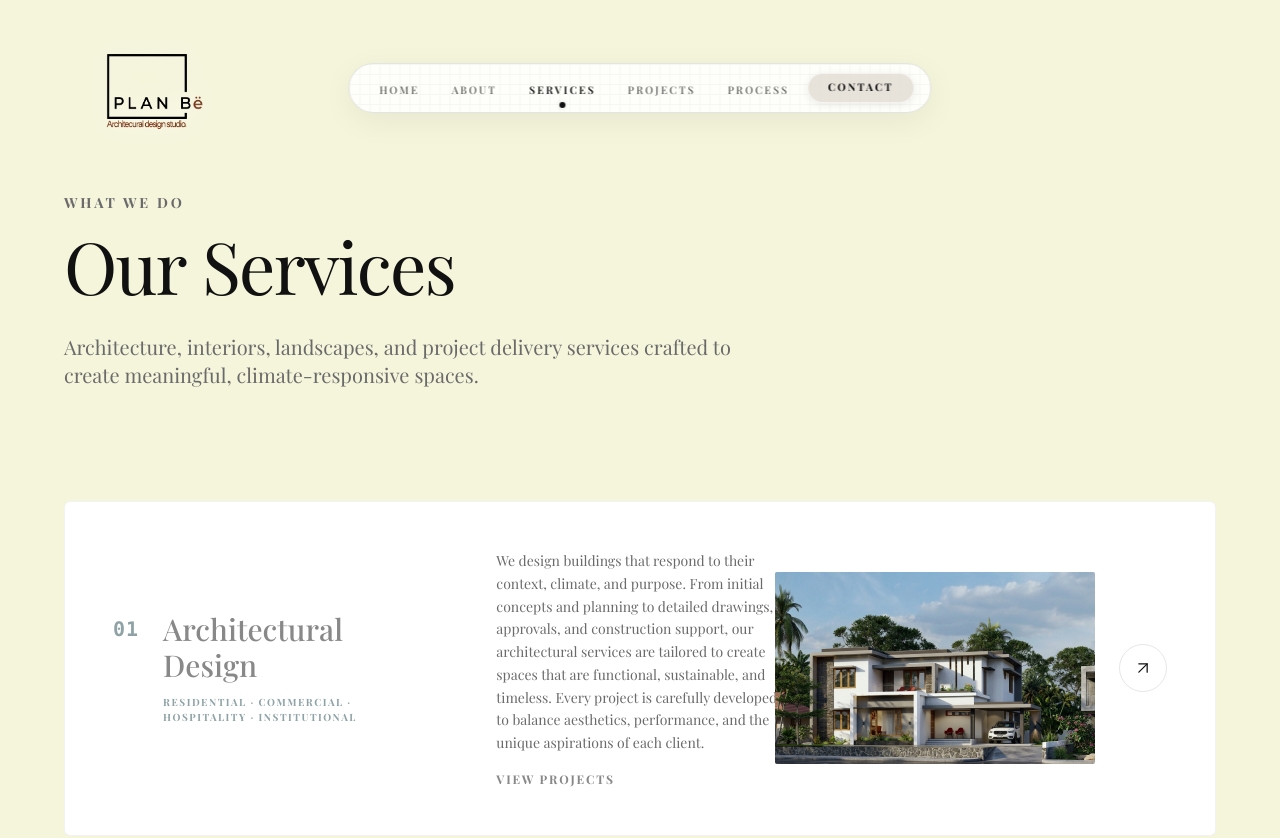
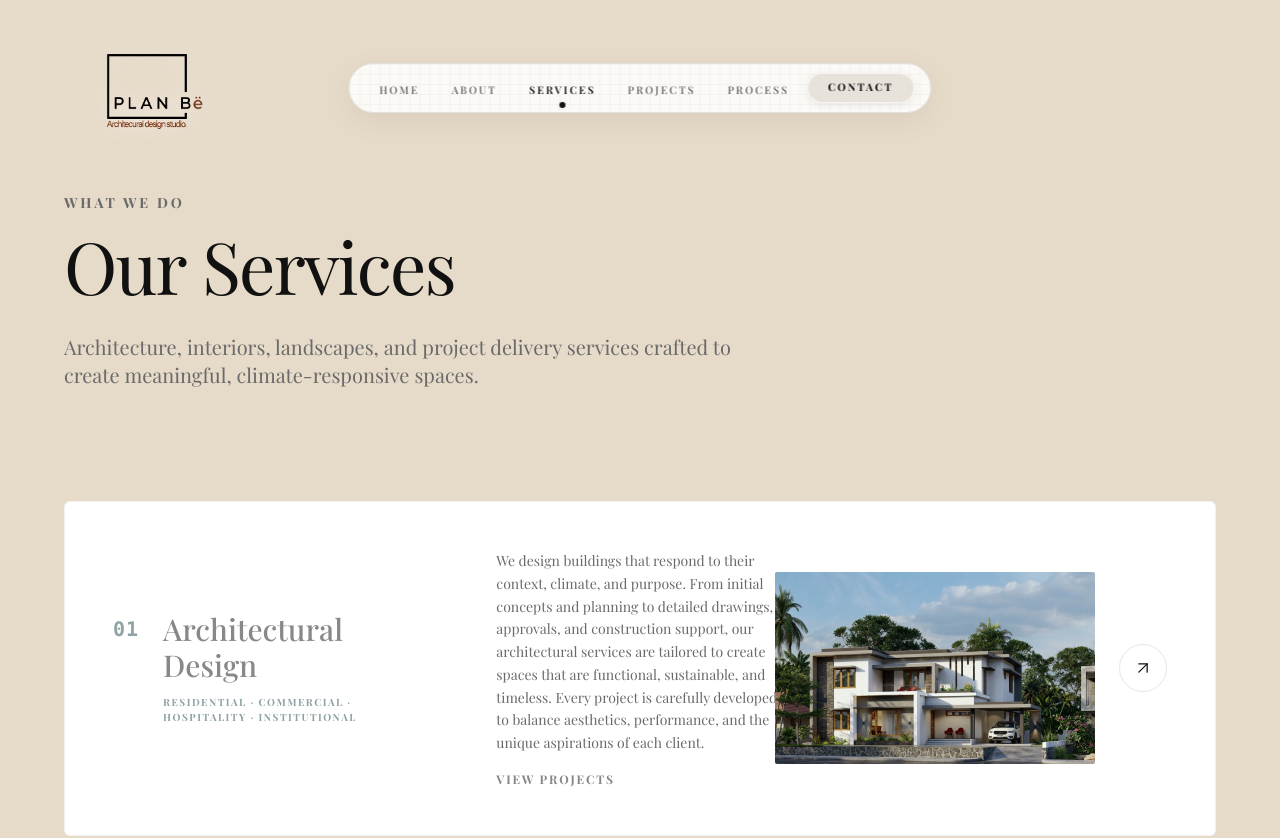
Before and after one commit to ahal0309/planbe20, a Next.js app: page /services in a window 1280 px wide. Shown: the top 838 px of the page. Built offline with nearby package versions, Linux system fonts and the light colour scheme; a web font is replaced by a local one.

Commit message:
Revert global background changes and apply Creamed Oat background only to Services page

```diff
--- a/src/app/services/page.tsx
+++ b/src/app/services/page.tsx
@@ -61,7 +61,7 @@ export default function ServicesPage() {
   ];
 
   return (
-    <main className="min-h-screen bg-[#F5F5DC] w-full font-sans text-[#111111] overflow-hidden pt-32 pb-24 px-6 md:px-margin-desktop">
+    <main className="min-h-screen bg-[#E6DAC8] w-full font-sans text-[#111111] overflow-hidden pt-32 pb-24 px-6 md:px-margin-desktop">
       <div className="max-w-[1400px] mx-auto flex flex-col pt-12 md:pt-16">
         {/* Header Section */}
         <div className="mb-20 md:mb-28 max-w-4xl">
--- a/src/components/TopographicBackground.tsx
+++ b/src/components/TopographicBackground.tsx
@@ -15,7 +15,7 @@ export default function TopographicBackground() {
   if (!mounted) return null;
 
   return (
-    <div className="fixed inset-0 z-[-1] pointer-events-none overflow-hidden bg-surface">
+    <div className="fixed inset-0 z-[-1] pointer-events-none overflow-hidden bg-[#FAFAFA]">
       <motion.svg
         viewBox="0 0 1440 900"
         preserveAspectRatio="xMidYMid slice"
@@ -65,8 +65,8 @@ export default function TopographicBackground() {
       </motion.svg>
 
       {/* Soft gradient wash lowered so it doesn't completely hide the lines */}
-      <div className="absolute inset-0 bg-[radial-gradient(ellipse_at_center,transparent_40%,#FAF9F6_100%)] opacity-60" />
-      <div className="absolute inset-0 bg-gradient-to-b from-[#FAF9F6] via-transparent to-[#FAF9F6] opacity-30" />
+      <div className="absolute inset-0 bg-[radial-gradient(ellipse_at_center,transparent_40%,#FAFAFA_100%)] opacity-60" />
+      <div className="absolute inset-0 bg-gradient-to-b from-[#FAFAFA] via-transparent to-[#FAFAFA] opacity-30" />
     </div>
   );
 }
--- a/tailwind.config.ts
+++ b/tailwind.config.ts
@@ -12,7 +12,7 @@ const config: Config = {
       colors: {
         "surface-container-lowest": "#ffffff",
         "secondary-fixed-dim": "#e6c186",
-        "surface-bright": "#FAF9F6",
+        "surface-bright": "#f9f9f9",
         "on-secondary-fixed": "#281900",
         "inverse-surface": "#2f3131",
         "warm-canvas": "#EBE7DD",
@@ -20,7 +20,7 @@ const config: Config = {
         "inverse-primary": "#c8c6c5",
         "on-error": "#ffffff",
         "on-primary-fixed": "#1c1b1b",
-        surface: "#FAF9F6",
+        surface: "#f9f9f9",
         ink: "#111111",
         "on-primary": "#ffffff",
         "on-secondary-fixed-variant": "#5c4213",
@@ -50,7 +50,7 @@ const config: Config = {
         "surface-container-low": "#f3f3f3",
         "inverse-on-surface": "#f0f1f1",
         "on-tertiary-fixed-variant": "#464747",
-        background: "#FAF9F6",
+        background: "#f9f9f9",
         "surface-variant": "#e2e2e2",
         "on-surface-variant": "#444748",
         "tertiary-container": "#1b1c1c",
```
